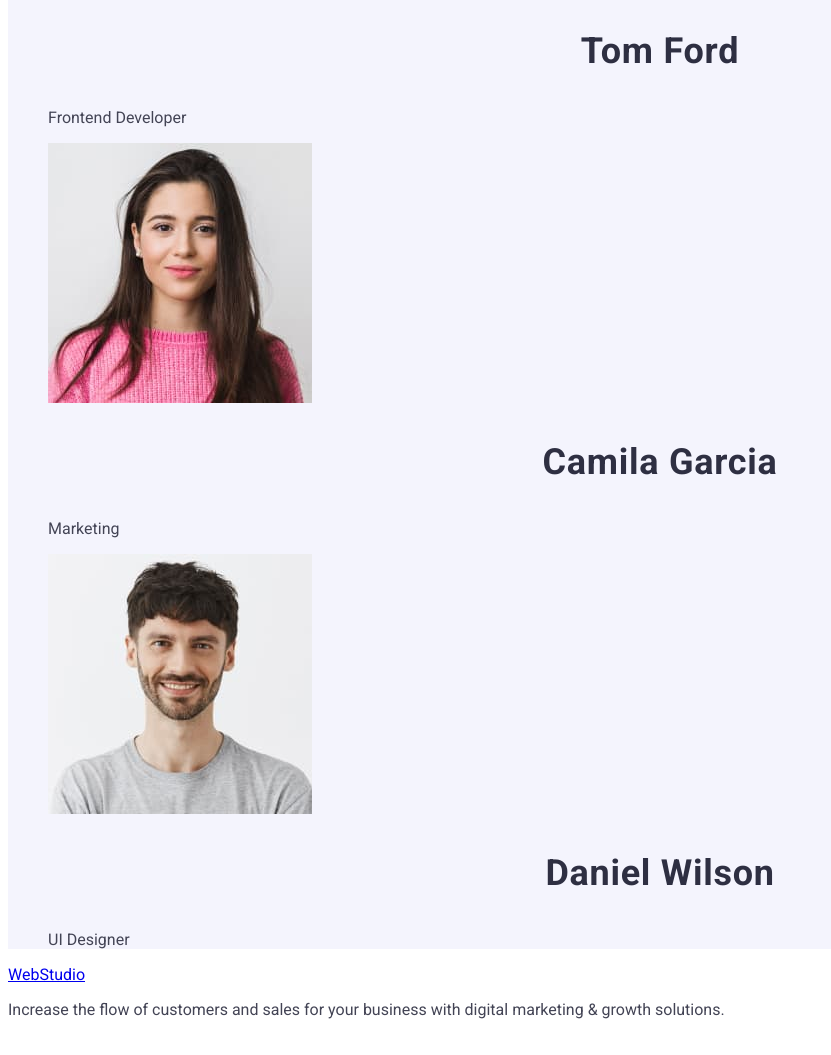
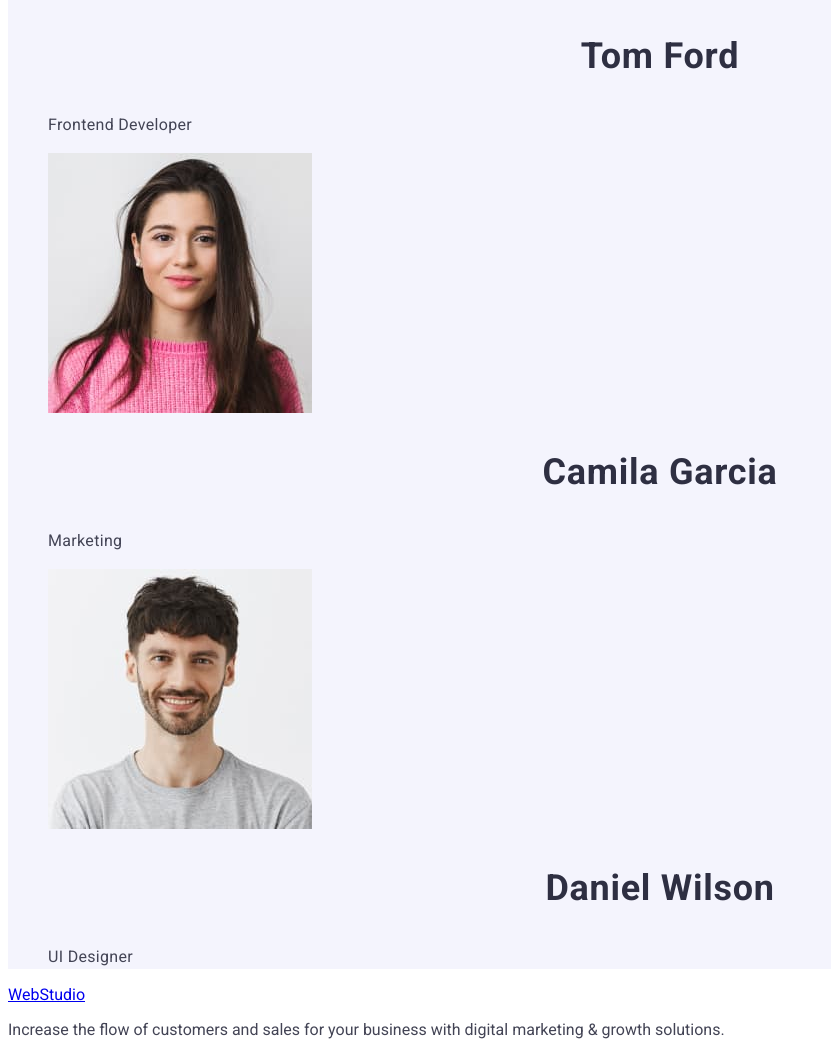
Before and after one commit to seller07k/goit-markup-hw-02, a plain HTML site: page index.html in a window 1280 px wide. Shown: the part 2547-3602 px from the top of the page, without its empty margins (0-831 px from the left). Drawn offline with Linux system fonts and the light colour scheme.

Commit message:
Update index.html

```diff
--- a/index.html
+++ b/index.html
@@ -126,7 +126,7 @@
               alt="prod.designer-M.Guererro"
             />
             <h3 class="title-h-four">Mark Guerrero</h3>
-            <p>Product Designer</p>
+            <p class="text-main">Product Designer</p>
           </li>
           <li>
             <img
@@ -136,7 +136,7 @@
               alt="frontend.dev.-T.Ford"
             />
             <h3 class="title-h-four">Tom Ford</h3>
-            <p>Frontend Developer</p>
+            <p class="text-main">Frontend Developer</p>
           </li>
           <li>
             <img
@@ -146,7 +146,7 @@
               alt="markting-C.Garcia"
             />
             <h3 class="title-h-four">Camila Garcia</h3>
-            <p>Marketing</p>
+            <p class="text-main">Marketing</p>
           </li>
           <li>
             <img
@@ -156,7 +156,7 @@
               alt="UI-designer-D.Wilson"
             />
             <h3 class="title-h-four">Daniel Wilson</h3>
-            <p>UI Designer</p>
+            <p class="text-main">UI Designer</p>
           </li>
         </ul>
       </section>
```
